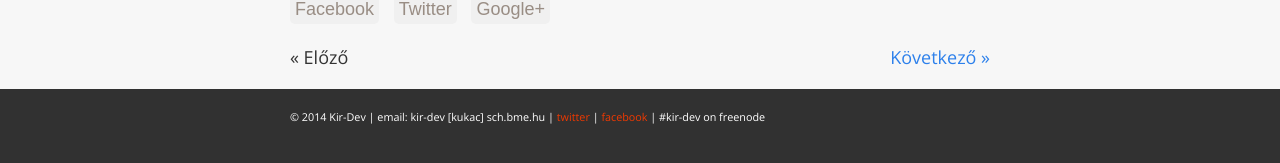
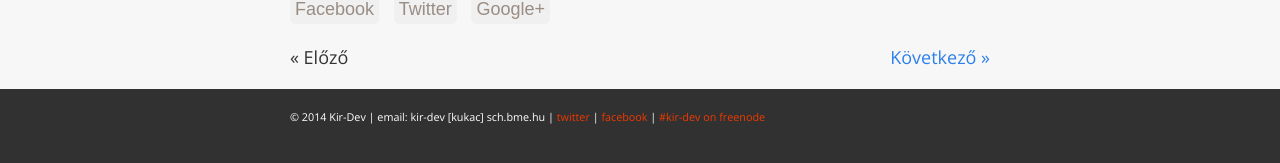
Before and after one commit to kir-dev/kir-dev.sch.bme.hu, a Jekyll site: the page built from index.html, in a window 1280 px wide and 900 px high, scrolled down 1961 px. Shown: the part 671-834 px from the top of the window. Built offline with Jekyll 4.4.1, drawn with Linux system fonts in a browser that asks for light colours; Markdown is read by kramdown in place of the engine named in the settings; the list of posts is cut into pages by our own code; part of the change alters nothing that is shown.

```diff
--- a/_layouts/default.html
+++ b/_layouts/default.html
@@ -54,7 +54,7 @@
                 | email: kir-dev [kukac] sch.bme.hu
                 | <a href="https://twitter.com/KirDev">twitter</a>
                 | <a href="https://www.facebook.com/kirdevteam">facebook</a>
-                | #kir-dev on freenode
+                | <a href="http://webchat.freenode.net/?channels=kir-dev">#kir-dev on freenode</a>
             </div>
         </footer>
 
```
